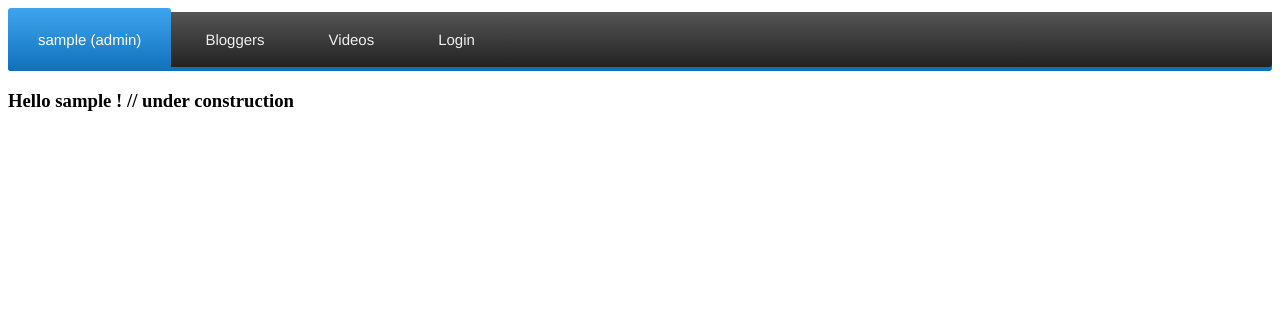
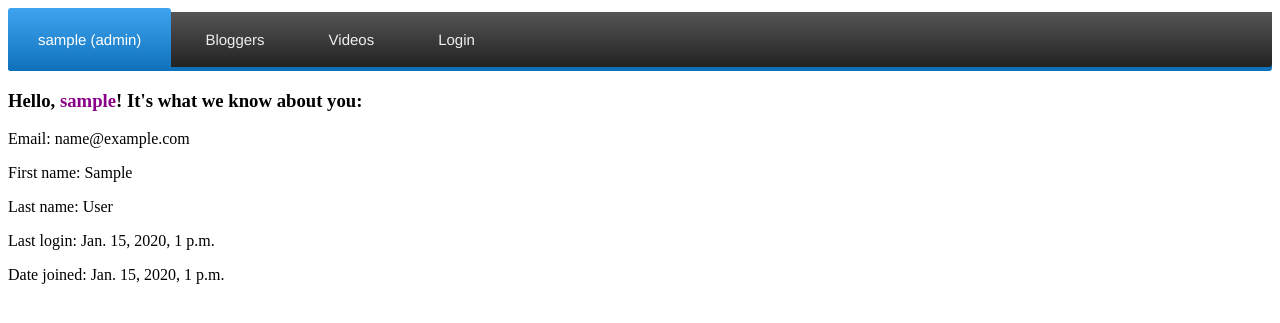
Before and after one commit to sadmonad/DjangoTest, a Django app: page /accounts/profile/ in a window 1280 px wide. Shown: the top 323 px of the page. Run offline with Django 3.2, Linux system fonts and the light colour scheme; a user stored in the database is signed in; tables that the repository leaves empty hold one stand-in row (values such as "Sample post"); some web fonts are replaced.

Commit message:
Added basic profile info in home page

```diff
--- a/DjangoTest/accounts/profile/templates/profile.html
+++ b/DjangoTest/accounts/profile/templates/profile.html
@@ -1,3 +1,4 @@
+{% load user_tags %}
 <!DOCTYPE html>
 <html lang="en">
 <head>
@@ -7,7 +8,17 @@
 <body>
     {% if user.is_authenticated %}
         {% include 'navbar/templates/navbar.html' %}
-    <h3>Hello {{ user.username }} ! // under construction</h3>
     {% endif %}
+
+    <h3 >Hello, <span style="color: darkmagenta">{{ user.username }}</span>! It's what we know about you:</h3>
+    <div>
+        <p>Email: {{ user.email }}</p>
+        <p>First name: {{ user.first_name }}</p>
+        <p>Last name: {{ user.last_name }}</p>
+        <p>Last login: {{ user.last_login }}</p>
+        <p>Date joined: {{ user.date_joined }}</p>
+    </div>
+
+
 </body>
 </html>
```
